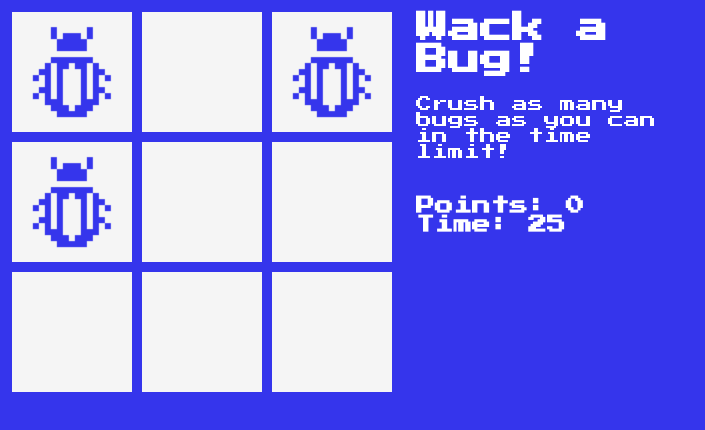
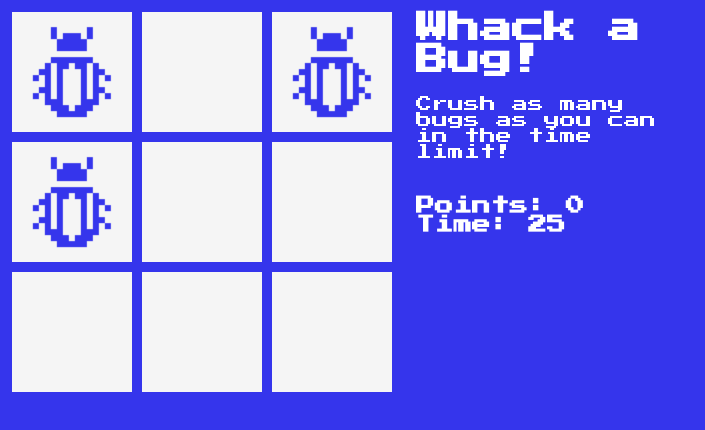
Before and after one commit to Azizo93/Wack-a-bug-game, a plain HTML site: page index.html in a window 1280 px wide. Shown: the whole page, without its empty margins (0-705 px from the left). Drawn offline with Linux system fonts and the light colour scheme.

Commit message:
Update index.html

```diff
--- a/index.html
+++ b/index.html
@@ -31,7 +31,7 @@
       </div>
 
       <div class="game-data">
-        <h1>Wack a Bug!</h1>
+        <h1>Whack a Bug!</h1>
 
         <p>Crush as many bugs as you can in the time limit!</p>
 
```
